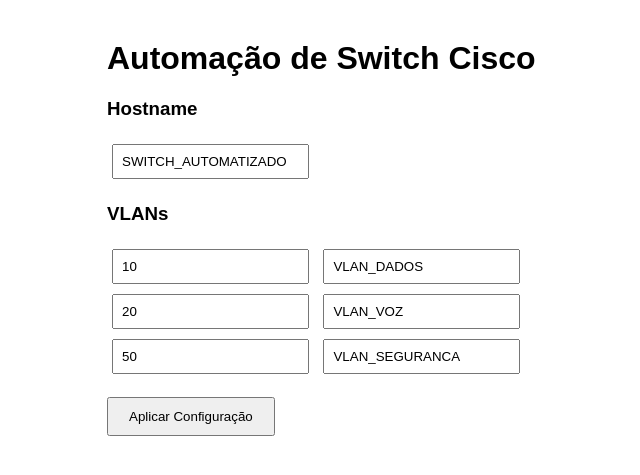
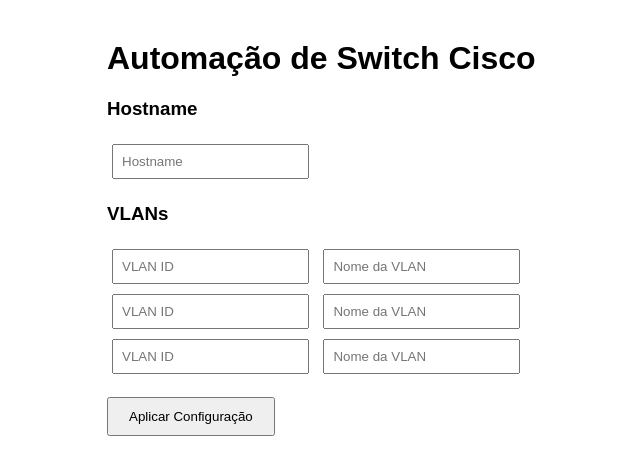
Before and after one commit to hhermany/mercado-livre-networking-challenge, a Flask app: page / in a window 1280 px wide. Shown: the top 475 px of the page, without its empty margins (83-723 px from the left). Run offline with Flask 3, Linux system fonts and the light colour scheme.

Commit message:
Deixa formulario inicial sem valores predefinidos

```diff
--- a/src/web/templates/index.html
+++ b/src/web/templates/index.html
@@ -18,18 +18,18 @@
 
 <form method="post" action="/apply">
 <h3>Hostname</h3>
-<input name="hostname" value="SWITCH_AUTOMATIZADO" required>
+<input name="hostname" placeholder="Hostname" required>
 
 <h3>VLANs</h3>
 
-<input name="vlan10_id" value="10" required>
-<input name="vlan10_name" value="VLAN_DADOS" required><br>
+<input name="vlan10_id" placeholder="VLAN ID" required>
+<input name="vlan10_name" placeholder="Nome da VLAN" required><br>
 
-<input name="vlan20_id" value="20" required>
-<input name="vlan20_name" value="VLAN_VOZ" required><br>
+<input name="vlan20_id" placeholder="VLAN ID" required>
+<input name="vlan20_name" placeholder="Nome da VLAN" required><br>
 
-<input name="vlan50_id" value="50" required>
-<input name="vlan50_name" value="VLAN_SEGURANCA" required><br><br>
+<input name="vlan50_id" placeholder="VLAN ID" required>
+<input name="vlan50_name" placeholder="Nome da VLAN" required><br><br>
 
 <button type="submit">Aplicar Configuração</button>
 </form>
```
